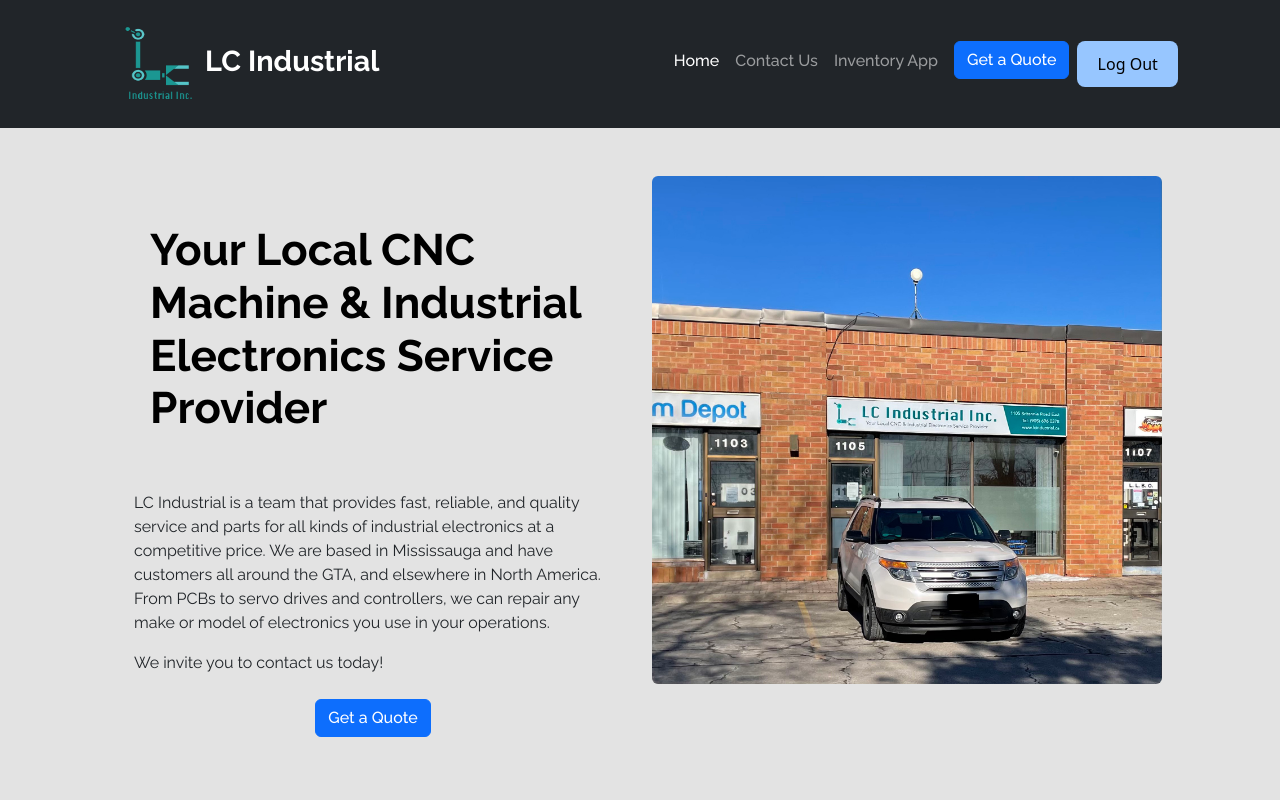
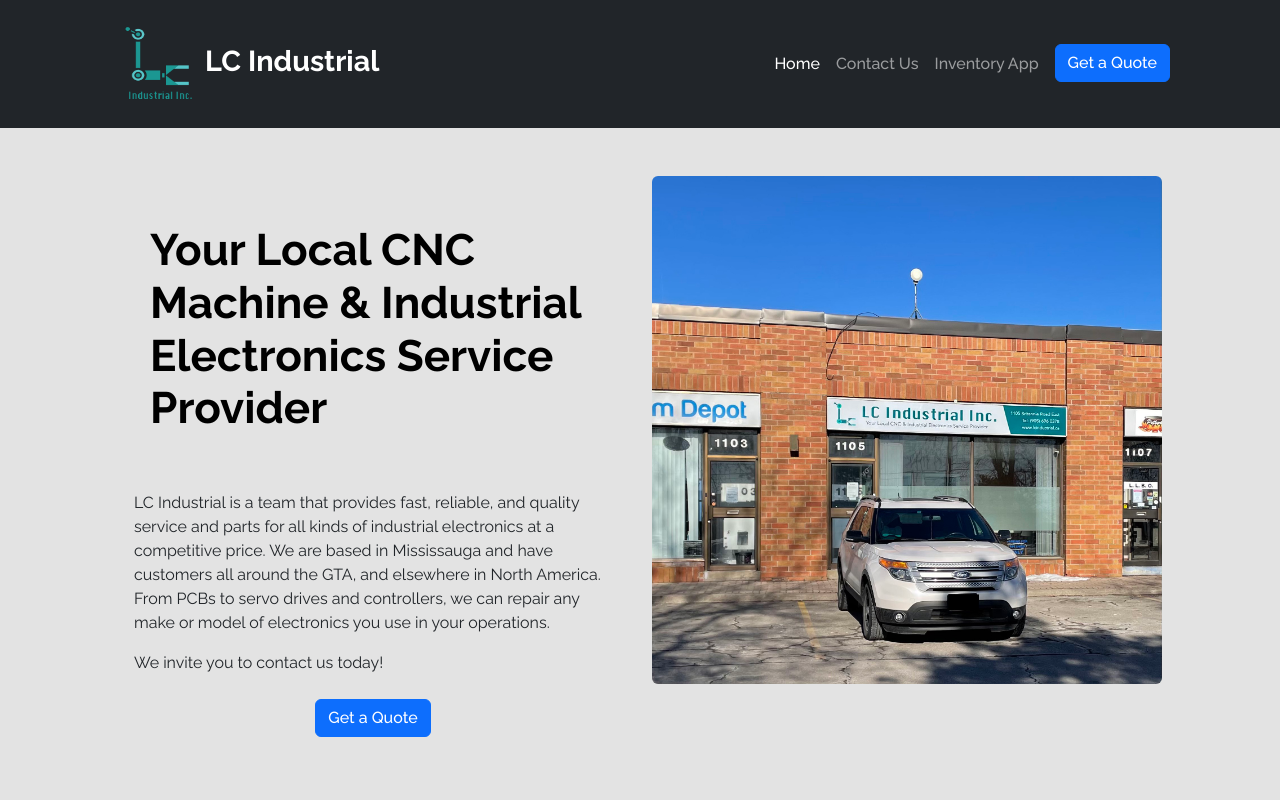
Before and after one commit to sunbagel/LC-Website-Extended, a React (Vite) app in the folder front-end/: page / in a window 1280 px wide. Shown: the top 800 px of the page. Built offline with nearby package versions, Linux system fonts and the light colour scheme.

Commit message:
conditional check for logout

```diff
--- a/front-end/src/og-components/NavBar.tsx
+++ b/front-end/src/og-components/NavBar.tsx
@@ -7,9 +7,12 @@
 
 import { Container, Nav, Navbar, NavDropdown, Button } from 'react-bootstrap';
 import LogoutButton from "@/components/auth/LogoutButton";
+import useAuth from "@/hooks/useAuth";
 
 
 const NavBar = () => {
+
+    const { auth } = useAuth();
 
     return (
     <>
@@ -49,7 +52,7 @@
                             <Button id="quote-button">Get a Quote</Button>
                         </Link>
 
-                        <LogoutButton/>
+                        {auth?.username && <LogoutButton/>}
                     </Nav>
                 </Navbar.Collapse>
             </Container>
```
